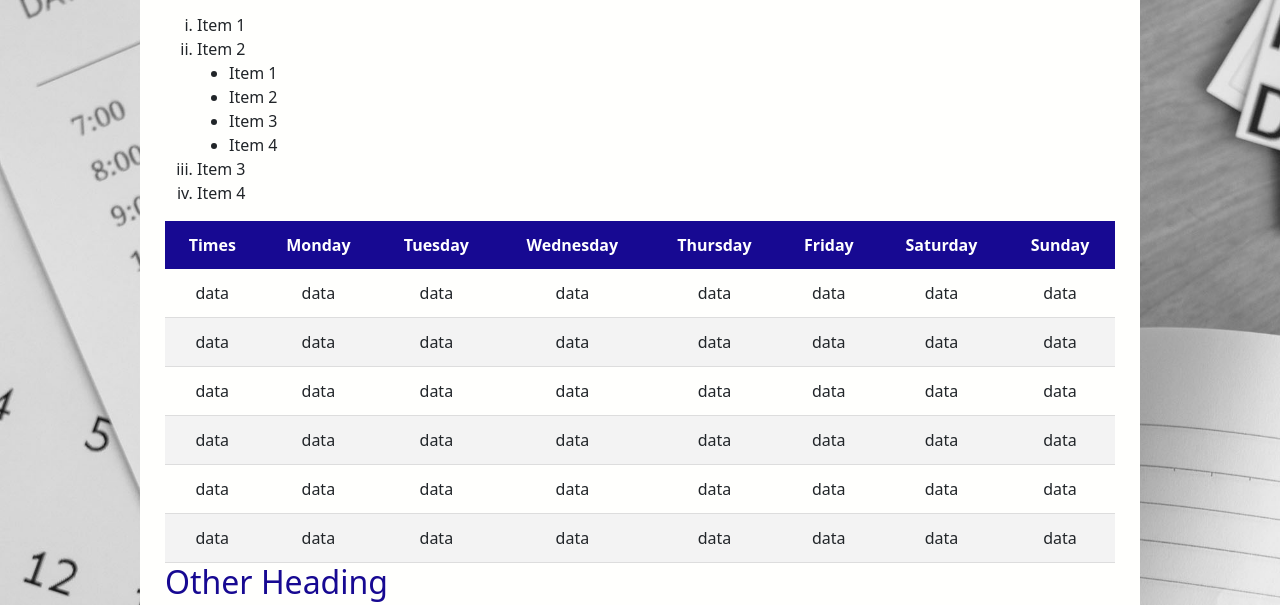
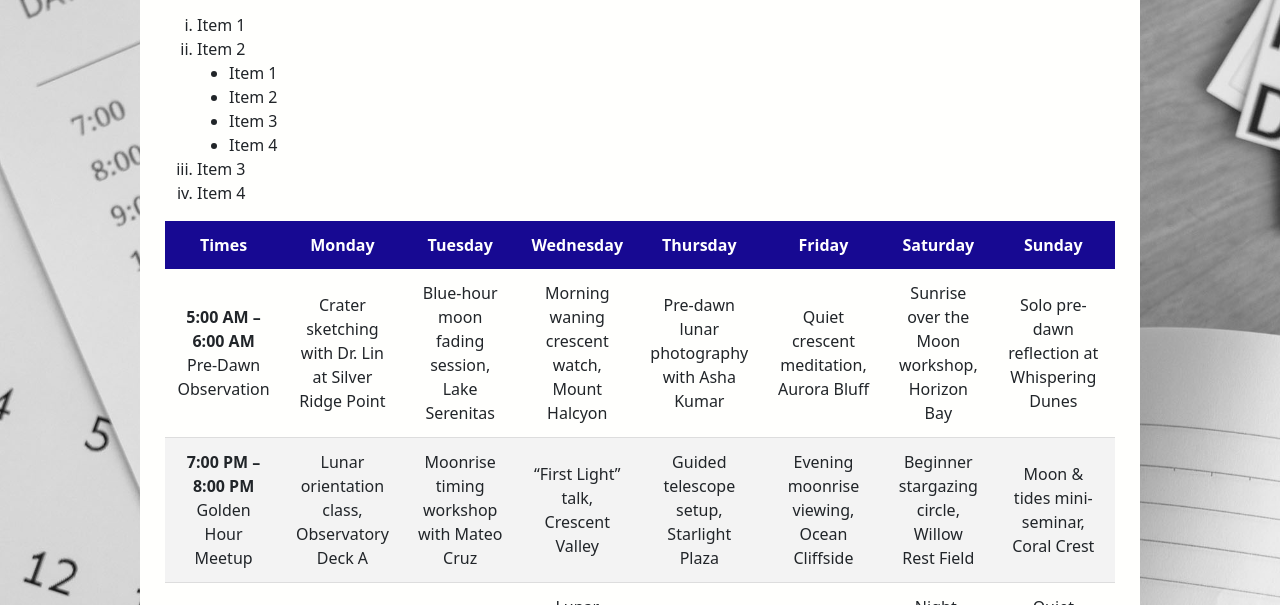
Before and after one commit to michaelduran90-pixel/IMED1316, a plain HTML site: page schedule.html in a window 1280 px wide. Shown: the part 154-759 px from the top of the page. Drawn offline with nearby package versions, Linux system fonts and the light colour scheme.

Commit message:
Add files via upload

```diff
--- a/schedule.html
+++ b/schedule.html
@@ -16,7 +16,76 @@
 
     <style>
       h1 {
-        display: none;
+        /* --- Moon Website Theme --- */
+body {
+  background: radial-gradient(circle at 50% 20%, #2e2e38, #0a0a14);
+  color: #e6e6f0;
+  font-family: "Segoe UI", Roboto, sans-serif;
+  margin: 0;
+  padding: 0;
+}
+
+/* Table Wrapper (optional) */
+.content-table {
+  width: 100%;
+  margin: 30px auto;
+  border-collapse: collapse;
+  border-radius: 12px;
+  overflow: hidden;
+  background: rgba(20, 20, 30, 0.7);
+  backdrop-filter: blur(6px);
+  box-shadow: 0 0 25px rgba(200, 200, 255, 0.15);
+}
+
+/* Header Styling */
+.content-table thead th {
+  background: linear-gradient(90deg, #1b1b27, #2a2a39);
+  color: #f5f5ff;
+  text-transform: uppercase;
+  letter-spacing: 1px;
+  padding: 14px 12px;
+  font-size: 1rem;
+  border-bottom: 2px solid rgba(255, 255, 255, 0.15);
+}
+
+/* Table Rows */
+.content-table tbody td {
+  padding: 14px 12px;
+  border-bottom: 1px solid rgba(255, 255, 255, 0.08);
+  color: #e0e0f2;
+  font-size: 0.95rem;
+  vertical-align: top;
+  line-height: 1.4;
+}
+
+/* Alternating Row Glow */
+.content-table tbody tr:nth-child(even) {
+  background: rgba(255, 255, 255, 0.04);
+}
+
+/* Hover Effect: Soft Moon Glow */
+.content-table tbody tr:hover {
+  background: rgba(180, 180, 255, 0.12);
+  box-shadow: inset 0 0 8px rgba(200, 200, 255, 0.3);
+  transition: 0.2s ease-in-out;
+}
+
+/* Times Column Highlight */
+.content-table tbody td:first-child {
+  font-weight: bold;
+  color: #ffffff;
+  background: rgba(255, 255, 255, 0.06);
+  border-right: 1px solid rgba(255, 255, 255, 0.1);
+}
+
+/* Rounded Corner Trick */
+.content-table thead th:first-child {
+  border-top-left-radius: 12px;
+}
+.content-table thead th:last-child {
+  border-top-right-radius: 12px;
+}
+
       }
     </style>
   </head>
@@ -53,85 +122,86 @@
           <table class="content-table">
             <thead>
               <tr>
-                <th>Times</th>
-                <th>Monday</th>
-                <th>Tuesday</th>
-                <th>Wednesday</th>
-                <th>Thursday</th>
-                <th>Friday</th>
-                <th>Saturday</th>
-                <th>Sunday</th>
+                <th scope="col">Times</th>
+                <th scope="col">Monday</th>
+                <th scope="col">Tuesday</th>
+                <th scope="col">Wednesday</th>
+                <th scope="col">Thursday</th>
+                <th scope="col">Friday</th>
+                <th scope="col">Saturday</th>
+                <th scope="col">Sunday</th>
               </tr>
             </thead>
 
             <tbody>
               <tr>
-                <td>data</td>
-                <td>data</td>
-                <td>data</td>
-                <td>data</td>
-                <td>data</td>
-                <td>data</td>
-                <td>data</td>
-                <td>data</td>
+                <td><strong>5:00 AM – 6:00 AM</strong><br>Pre-Dawn Observation</td>
+                <td>Crater sketching with Dr. Lin at Silver Ridge Point</td>
+                <td>Blue-hour moon fading session, Lake Serenitas</td>
+                <td>Morning waning crescent watch, Mount Halcyon</td>
+                <td>Pre-dawn lunar photography with Asha Kumar</td>
+                <td>Quiet crescent meditation, Aurora Bluff</td>
+                <td>Sunrise over the Moon workshop, Horizon Bay</td>
+                <td>Solo pre-dawn reflection at Whispering Dunes</td>
               </tr>
 
               <tr>
-                <td>data</td>
-                <td>data</td>
-                <td>data</td>
-                <td>data</td>
-                <td>data</td>
-                <td>data</td>
-                <td>data</td>
-                <td>data</td>
+                <td><strong>7:00 PM – 8:00 PM</strong><br>Golden Hour Meetup</td>
+                <td>Lunar orientation class, Observatory Deck A</td>
+                <td>Moonrise timing workshop with Mateo Cruz</td>
+                <td>“First Light” talk, Crescent Valley</td>
+                <td>Guided telescope setup, Starlight Plaza</td>
+                <td>Evening moonrise viewing, Ocean Cliffside</td>
+                <td>Beginner stargazing circle, Willow Rest Field</td>
+                <td>Moon & tides mini-seminar, Coral Crest</td>
               </tr>
 
               <tr>
-                <td>data</td>
-                <td>data</td>
-                <td>data</td>
-                <td>data</td>
-                <td>data</td>
-                <td>data</td>
-                <td>data</td>
-                <td>data</td>
+                <td><strong>8:00 PM – 9:00 PM</strong><br>Observation Hour</td>
+                <td>Main crater tour with the North Lens Group</td>
+                <td>Terminator line study, Summit View Camp</td>
+                <td>Lunar features deep dive w/ Mira Chen</td>
+                <td>“Seas of the Moon” mapping session</td>
+                <td>Group viewing at Echo Mesa Lookout</td>
+                <td>Night-scope practice with Rafi El-Sayed</td>
+                <td>Quiet observation hour, Twilight Point</td>
               </tr>
 
               <tr>
-                <td>data</td>
-                <td>data</td>
-                <td>data</td>
-                <td>data</td>
-                <td>data</td>
-                <td>data</td>
-                <td>data</td>
-                <td>data</td>
+                <td><strong>9:00 PM – 10:00 PM</strong><br>Workshops & Talks</td>
+                <td>Lunar geology basics, Hall of Orbits</td>
+                <td>Moon and mythology storytelling</td>
+                <td>Telescope calibration with Helena Rhodes</td>
+                <td>Workshop: “How to photograph the Moon”</td>
+                <td>Guest lecture from Lowell Ridge Observatory</td>
+                <td>Night sky journaling circle</td>
+                <td>Community Q&A with local astronomers</td>
               </tr>
 
               <tr>
-                <td>data</td>
-                <td>data</td>
-                <td>data</td>
-                <td>data</td>
-                <td>data</td>
-                <td>data</td>
-                <td>data</td>
-                <td>data</td>
+                <td><strong>10:00 PM – 11:00 PM</strong><br>Late-Night Viewing</td>
+                <td>High-detail surface viewing session</td>
+                <td>Shadow-play studies around the Apennine Range</td>
+                <td>Lunar mare contrast observation</td>
+                <td>Viewing from Frostlight Canyon Vista</td>
+                <td>Full Moon peak brightness (when applicable)</td>
+                <td>Advanced crater mapping with Zora Patel</td>
+                <td>Open telescope time for all visitors</td>
               </tr>
 
               <tr>
-                <td>data</td>
-                <td>data</td>
-                <td>data</td>
-                <td>data</td>
-                <td>data</td>
-                <td>data</td>
-                <td>data</td>
-                <td>data</td>
+                <td><strong>11:00 PM – 12:00 AM</strong><br>Reflection & Review</td>
+                <td>Night log writing + warm tea</td>
+                <td>Community discussion at Beacon Shelter</td>
+                <td>Guided reflection with Orion Circle Club</td>
+                <td>Stargazer lounge open session</td>
+                <td>“End of Week Review” with staff astronomers</td>
+                <td>Campfire stories under the nearly dark sky</td>
+                <td>Quiet sky meditation at Luna Terrace</td>
               </tr>
             </tbody>
           </table>
+
 
           <div class="wrapper-content">
 
```
